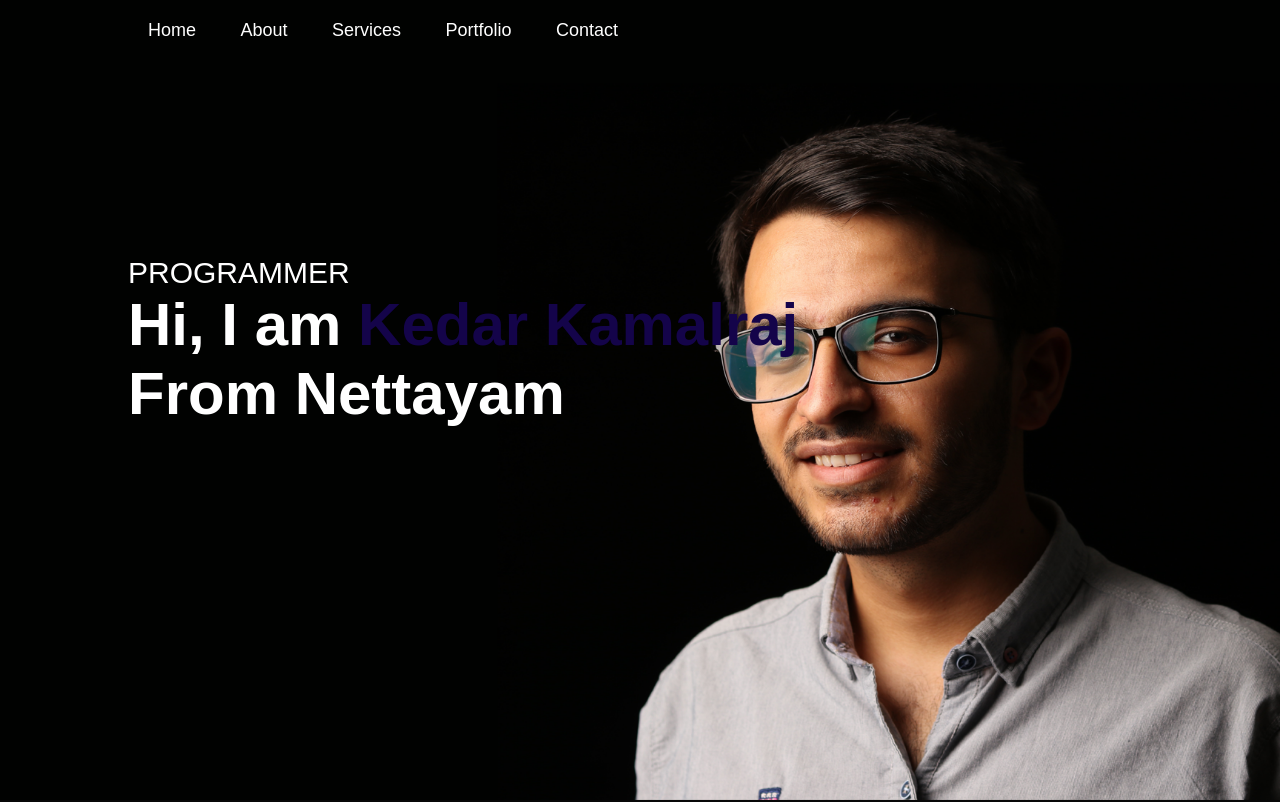
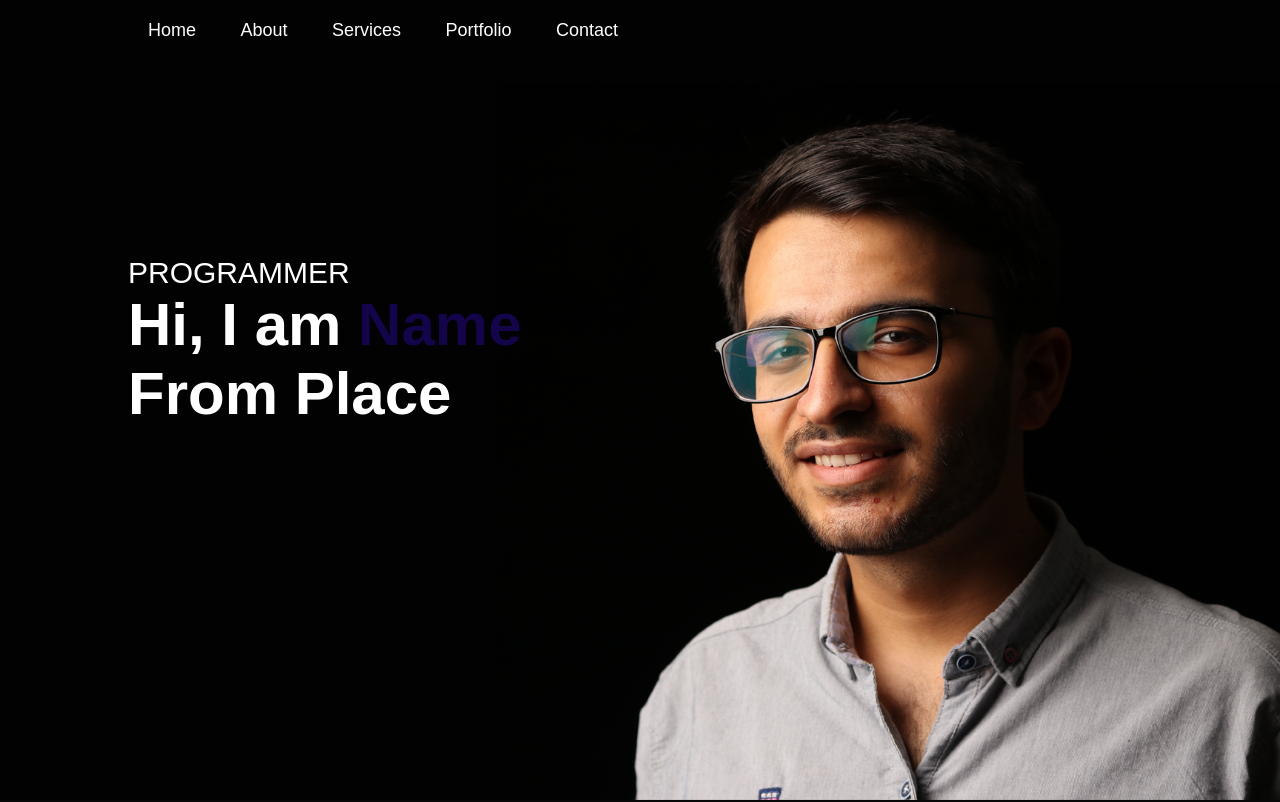
Before and after one commit to Kedar-Kamalraj/Personal_Portfolio_website, a plain HTML site: page index.html in a window 1280 px wide. Shown: the top 802 px of the page. Drawn offline with Linux system fonts and the light colour scheme; files whose address does not match are found by name.

Commit message:
Update index.html

```diff
--- a/index.html
+++ b/index.html
@@ -23,7 +23,7 @@
             </nav>
             <div class="header-text">
                 <p>PROGRAMMER</p>
-                <h1>Hi, I am <span>Kedar Kamalraj</span><br>From Nettayam</h1>
+                <h1>Hi, I am <span>Name</span><br>From Place</h1>
             </div>
         </div>
     </div>
```
